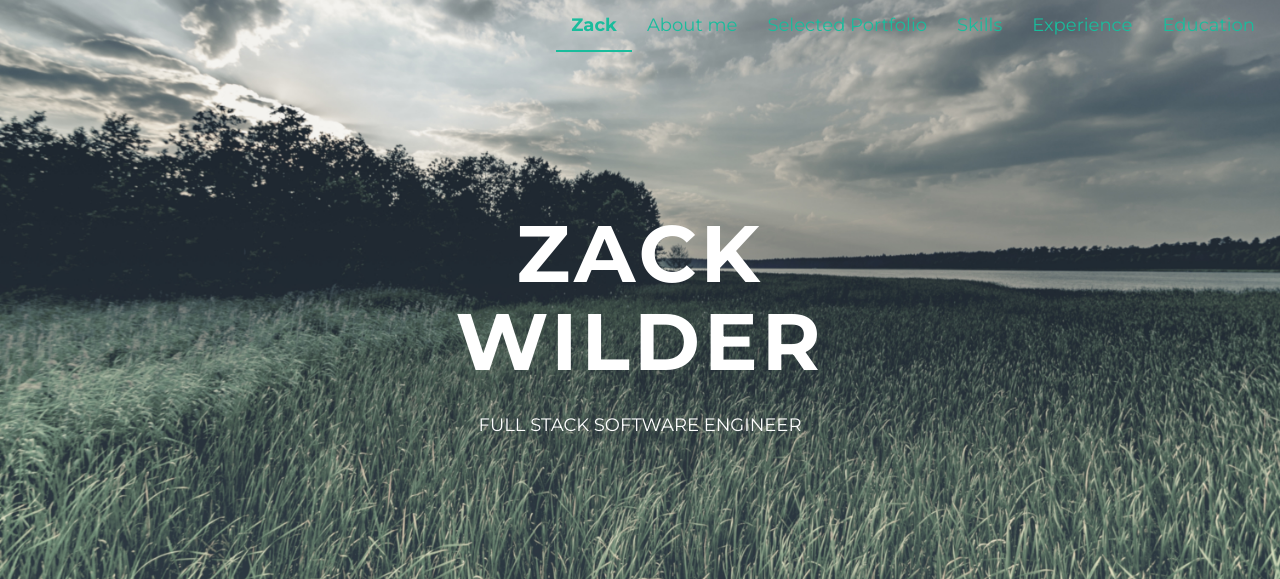
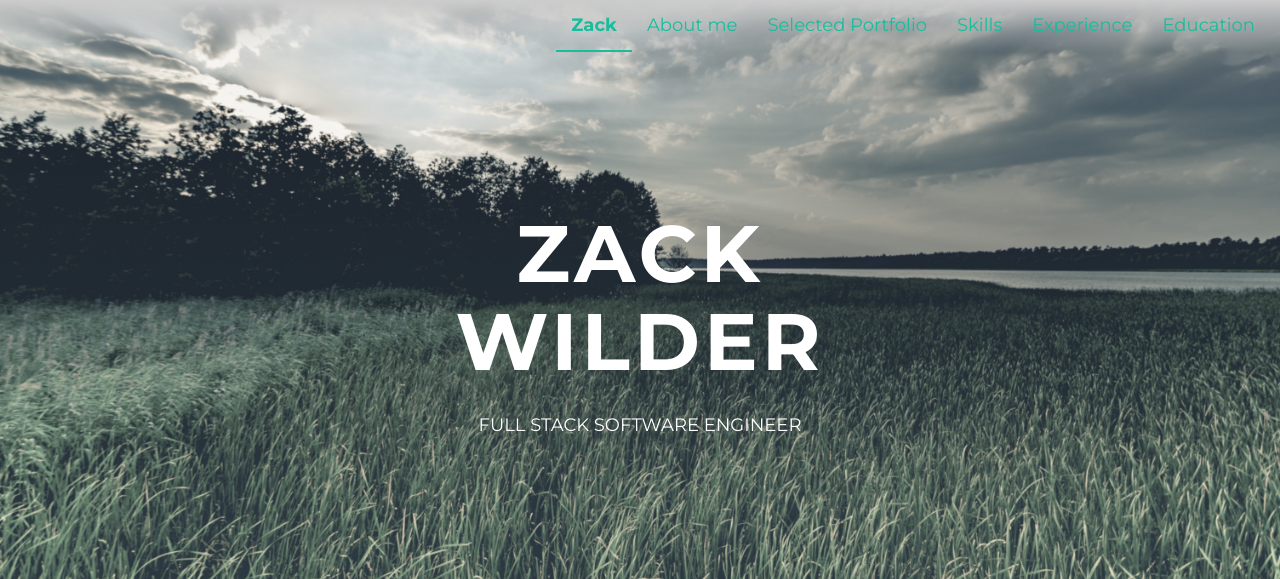
Before and after one commit to lgreenberg23/lg_tech, a PHP site: page /index.html in a window 1280 px wide. Shown: the top 579 px of the page. Run offline with PHP 8.4, Linux system fonts and the light colour scheme; some libraries are stand-ins or nearby versions.

Commit message:
Add gradient to navbar

```diff
--- a/assets/css/style.css
+++ b/assets/css/style.css
@@ -72,6 +72,13 @@ h1, h2, h3, h4, h5, h6 {
     color: #4a4a4a;
 }
 
+.navbar .container-fluid {
+  background: red; /* For browsers that do not support gradients */
+  background: -webkit-linear-gradient(#cccccc, transparent); /* For Safari 5.1 to 6.0 */
+  background: -o-linear-gradient(#cccccc, transparent); /* For Opera 11.1 to 12.0 */
+  background: -moz-linear-gradient(#cccccc, transparent); /* For Firefox 3.6 to 15 */
+  background: linear-gradient(#cccccc, transparent); /* Standard syntax */
+}
 
 .navbar-brand {
 	font-weight: 700;
```
